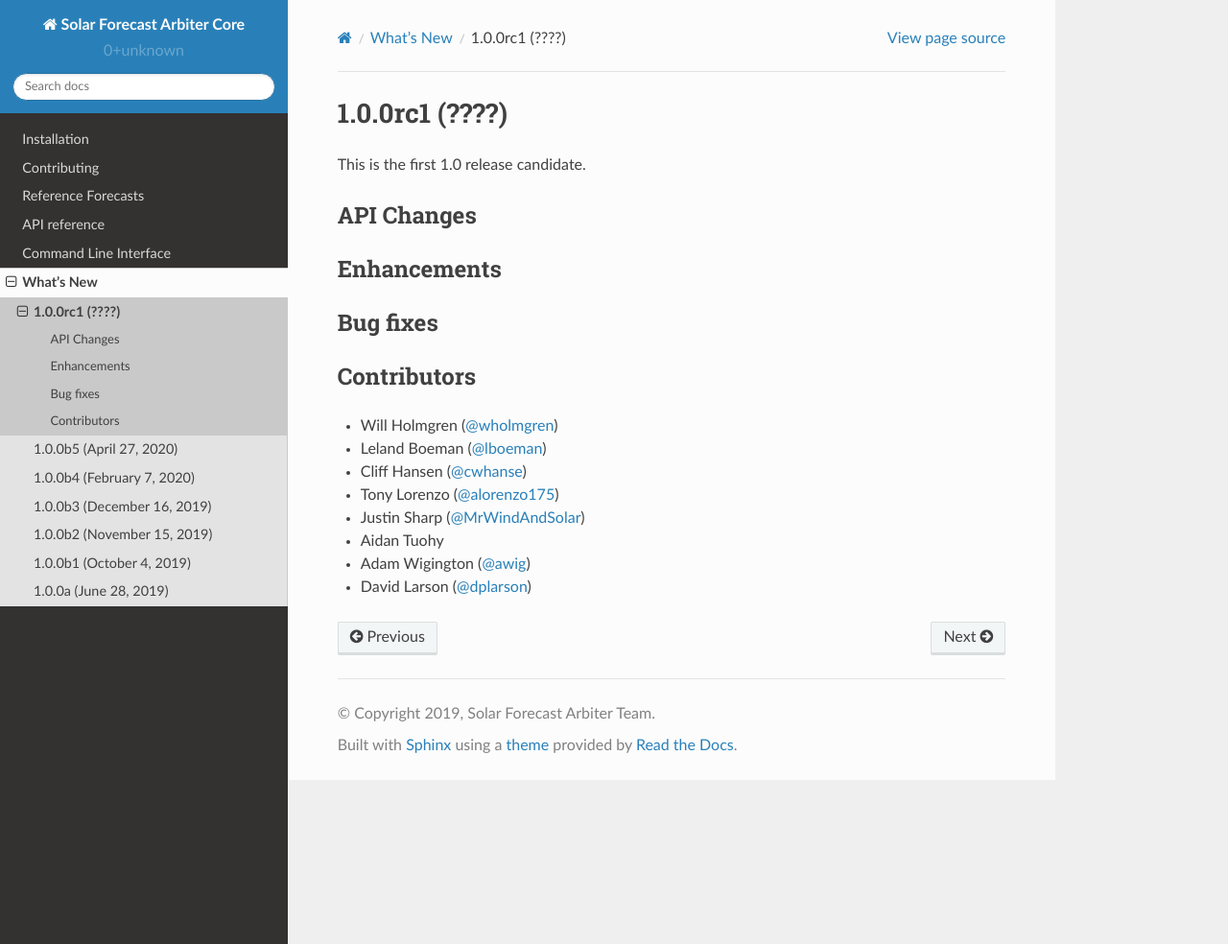
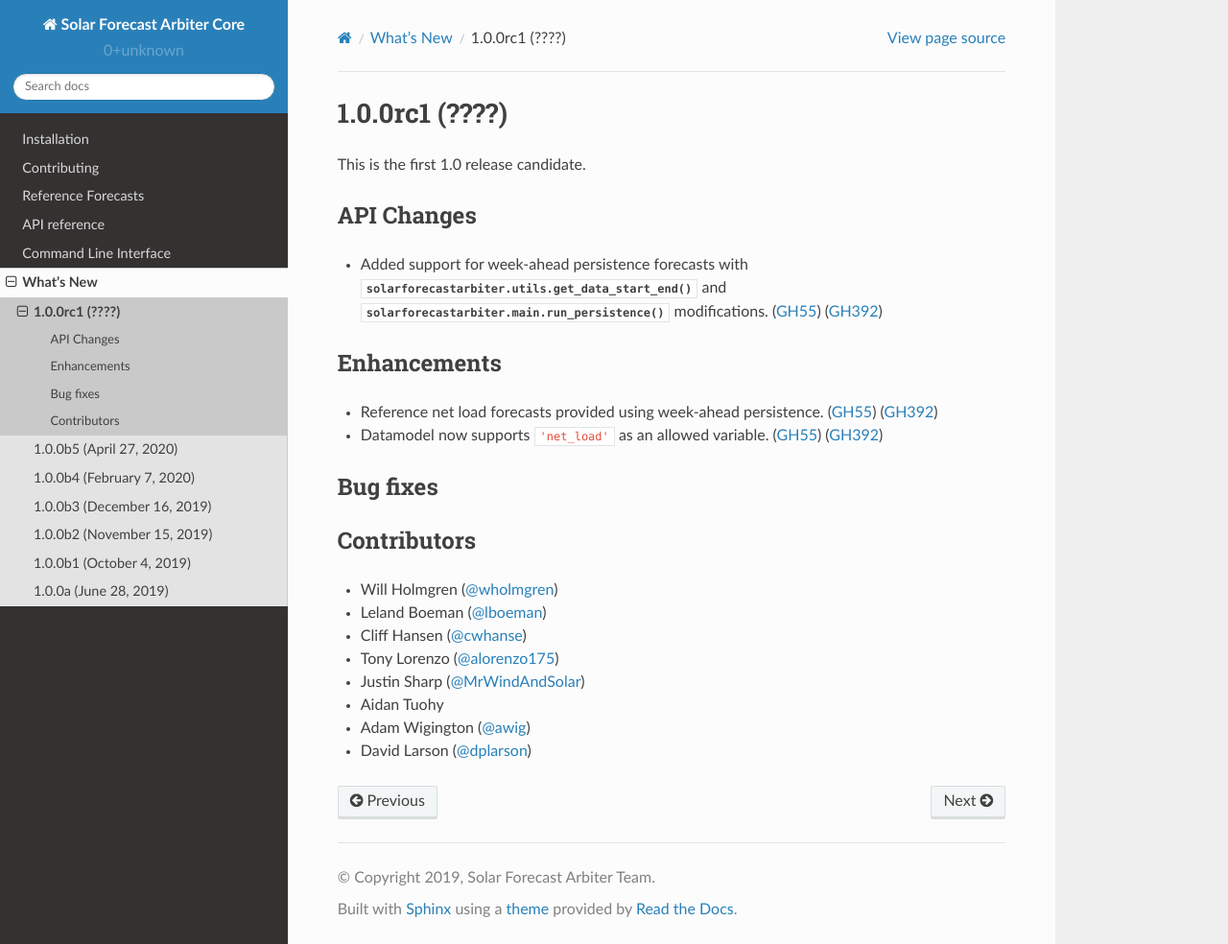
Before and after one commit to SolarArbiter/solarforecastarbiter-core, a Sphinx documentation site: the page built from docs/source/whatsnew/1.0.0rc1.rst, in a window 1280 px wide and 984 px high. Shown: the whole window at 96% size. Built offline with Sphinx 7.4.7 and the Read the Docs theme 2.0.0, drawn with Linux system fonts in a browser that asks for light colours.

Commit message:
whatsnew: add changes to 1.0.0rc1

```diff
--- a/docs/source/whatsnew/1.0.0rc1.rst
+++ b/docs/source/whatsnew/1.0.0rc1.rst
@@ -8,9 +8,15 @@ This is the first 1.0 release candidate.
 
 API Changes
 ~~~~~~~~~~~
+* Added support for week-ahead persistence forecasts with
+  :py:func:`solarforecastarbiter.utils.get_data_start_end` and
+  :py:func:`solarforecastarbiter.main.run_persistence` modifications. (:issue:`55`) (:pull:`392`)
 
 Enhancements
 ~~~~~~~~~~~~
+* Reference net load forecasts provided using week-ahead persistence. (:issue:`55`) (:pull:`392`)
+* Datamodel now supports ``'net_load'`` as an allowed variable. (:issue:`55`) (:pull:`392`)
+
 
 Bug fixes
 ~~~~~~~~~
```
